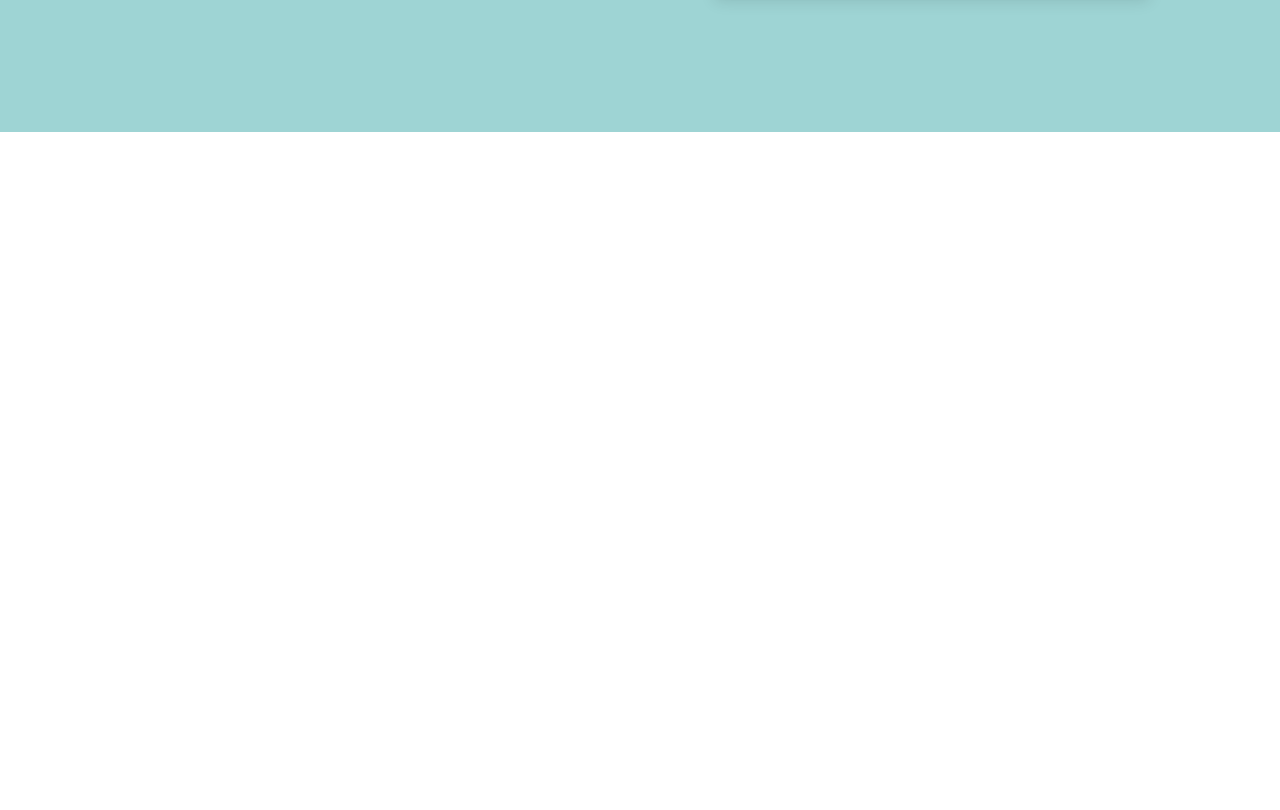
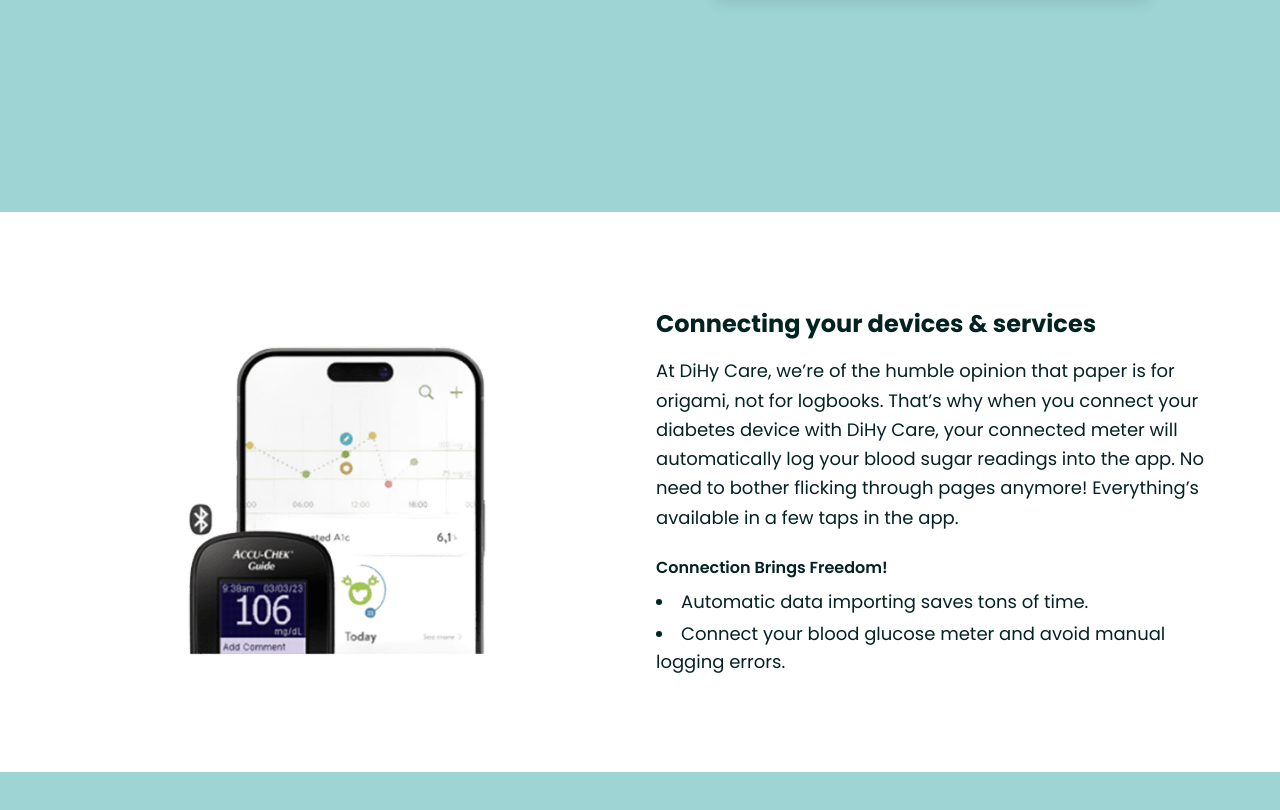
Before and after one commit to Beltru/TP-Landing-Page-Proyecto, a Next.js app in the folder tplandingproyecto/: page / in a window 1280 px wide. Shown: the part 4200-5010 px from the top of the page. Before the commit the page ends 4332 px from the top, so only its background shows below. Built offline with nearby package versions, Linux system fonts and the light colour scheme.

Commit message:
connect your devices

```diff
--- a/tplandingproyecto/app/page.jsx
+++ b/tplandingproyecto/app/page.jsx
@@ -188,6 +188,37 @@ export default function Home() {
             </div>
           </section>
 
+         {/* Devices & Services Section */}
+          <section className="w-[100vw] h-[90vh] flex flex-row items-center justify-center px-12 py-8 gap-8">
+           <div className="bg-white w-[100vw] h-[70vh] flex flex-row items-center justify-center px-12 py-8 gap-8">
+             {/* Imagen izquierda */}
+            <div className="w-[50vw] h-[50vh] flex items-center justify-center">
+              <img src="/devices.png"/>
+            </div>
+
+            {/* Texto derecha */}
+            <div className="w-[50vw] flex flex-col justify-center text-left">
+              <h1 className="text-[#042222] text-2xl font-bold mb-4">
+                Connecting your devices &amp; services
+              </h1>
+              <p className="text-[#042222] text-lg leading-relaxed mb-6">
+                At DiHy Care, we’re of the humble opinion that paper is for origami, not for logbooks.
+                That’s why when you connect your diabetes device with DiHy Care, your connected meter
+                will automatically log your blood sugar readings into the app. No need to bother
+                flicking through pages anymore! Everything’s available in a few taps in the app.
+              </p>
+              <p className="text-[#042222] font-semibold mb-2">
+                Connection Brings Freedom!
+              </p>
+              <ul className="list-disc list-inside text-[#042222] text-lg space-y-1">
+                <li>Automatic data importing saves tons of time.</li>
+                <li>Connect your blood glucose meter and avoid manual logging errors.</li>
+              </ul>
+            </div>
+           </div>
+
+          </section>
+
       </main>
     </div>
   );
```
Also changed, not shown: tplandingproyecto/public/devices.png (added).
